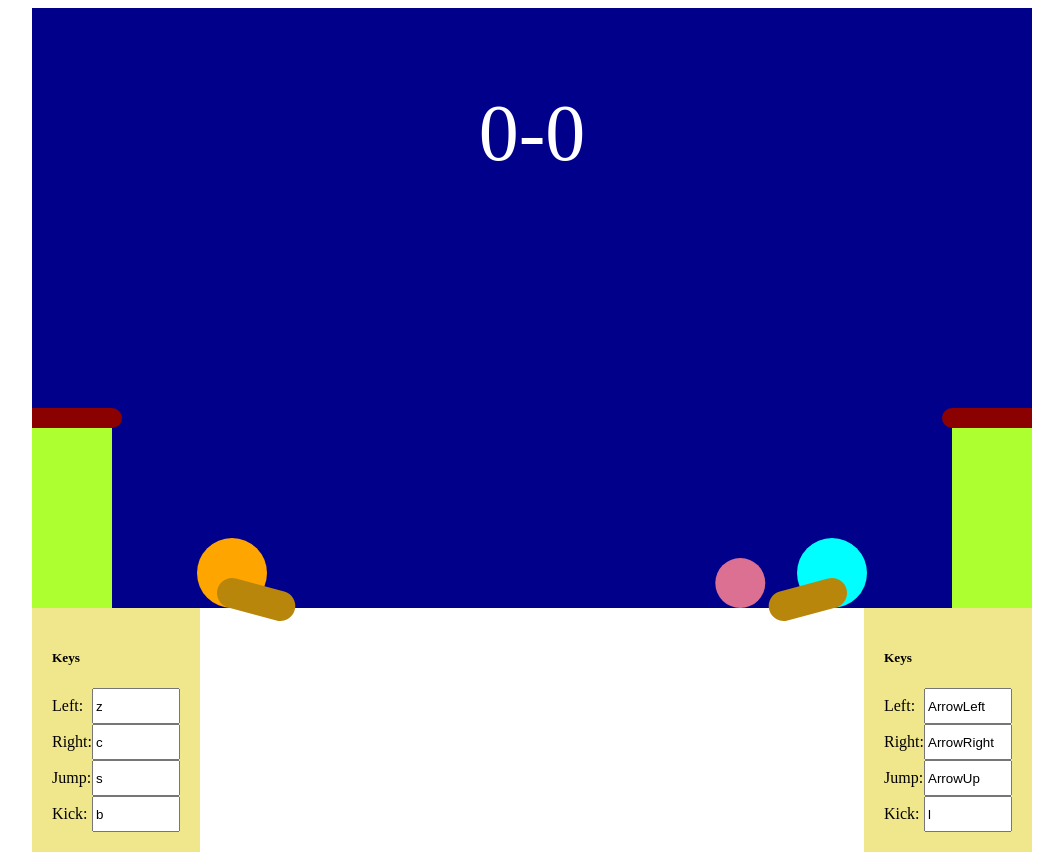
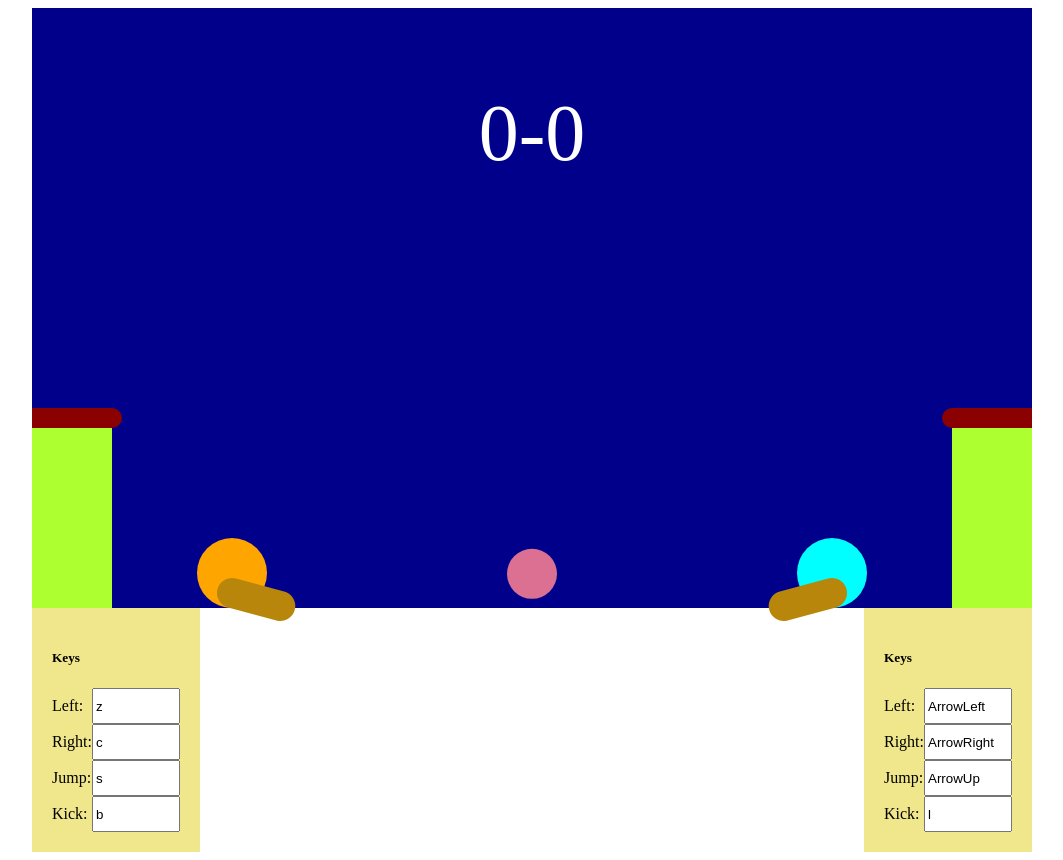
Before and after one commit to AlejandroPenacho/BackInTheHeadGame, a Svelte app: page / in a window 1280 px wide. Shown: the whole page, without its empty margins (108-1171 px from the left). Built offline with nearby package versions, Linux system fonts and the light colour scheme.

Commit message:
Ball now starts at the middle of the field

```diff
--- a/src/App.svelte
+++ b/src/App.svelte
@@ -132,7 +132,7 @@
             score[1] += 1;
             setTimeout(()=>{
                 ball.velocity = [0, 0];
-                ball.position = [400, 400];
+                ball.position = [game.scenarioSize[0]/2, 200];
                 recentGoal = false;
             }, 500)
         }
@@ -144,7 +144,7 @@
             score[0] += 1;
             setTimeout(()=>{
                 ball.velocity = [0, 0];
-                ball.position = [400, 400];
+                ball.position = [game.scenarioSize[0]/2, 200];
                 recentGoal = false;
             }, 500)
         }
--- a/src/basic/base.ts
+++ b/src/basic/base.ts
@@ -63,8 +63,8 @@ export class BallClass {
     dragCoefficient: number;
 
     constructor(){
-        this.position = [400, 400];
-        this.velocity = [100, -100];
+        this.position = [500, 200];
+        this.velocity = [0, 0];
         this.size = 50;
         this.dragCoefficient = 0.00003;
     }
```
